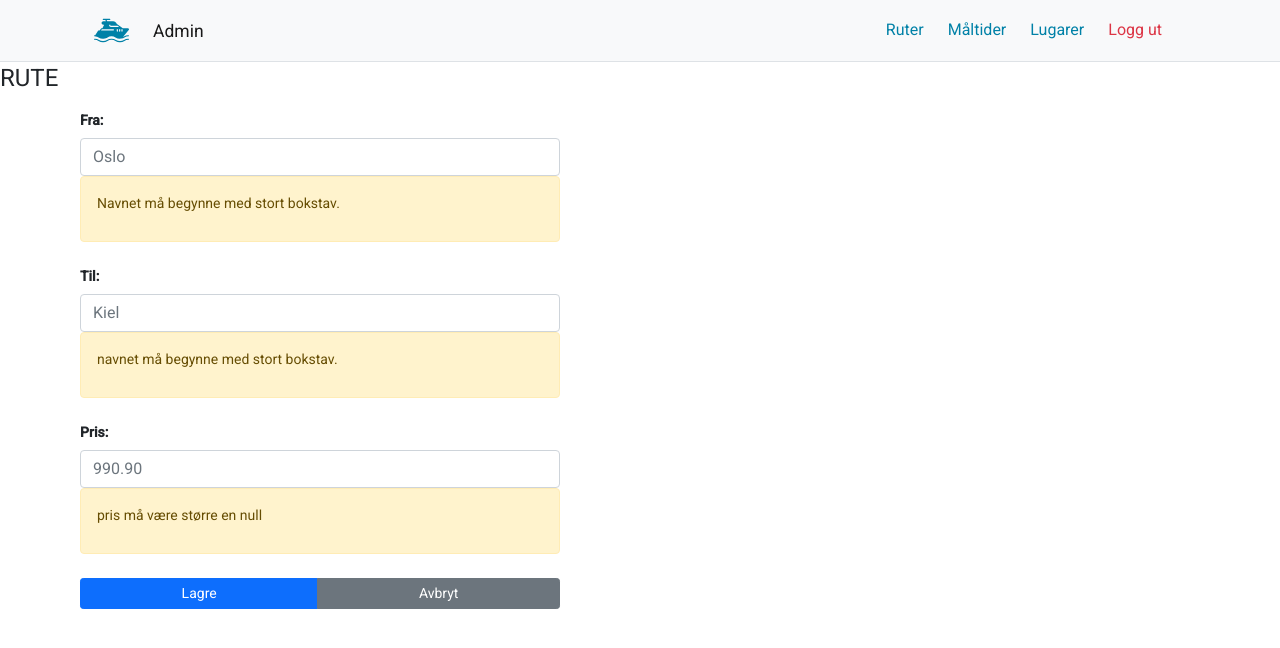
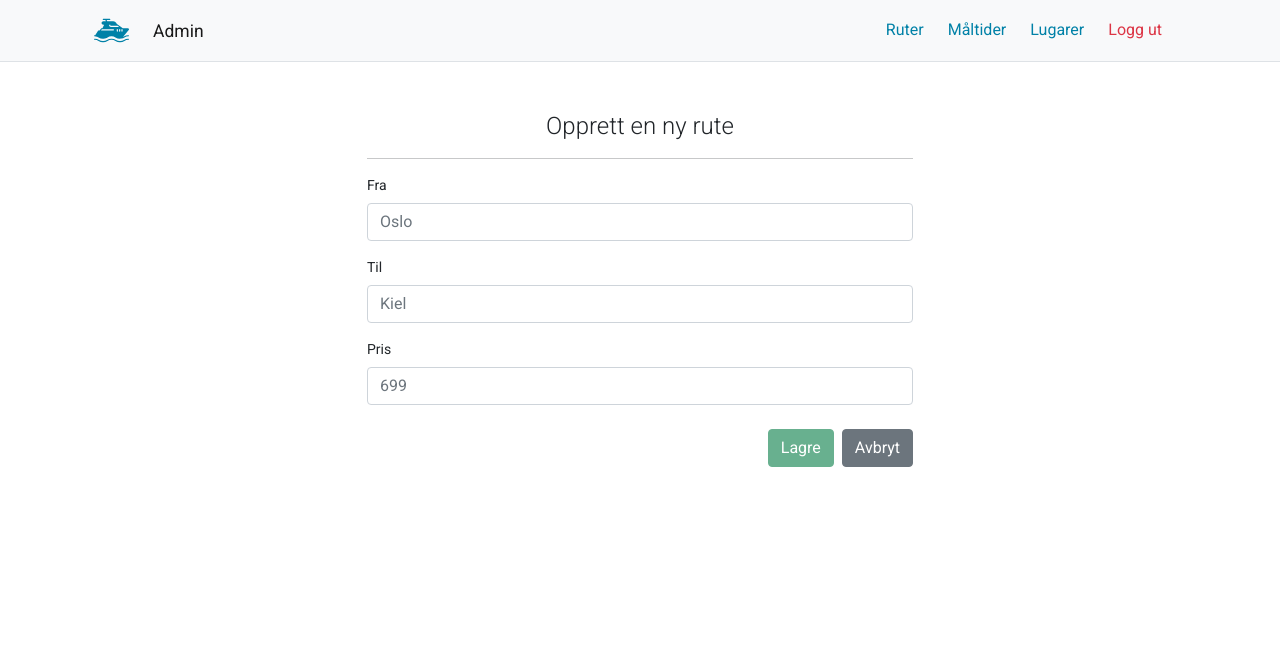
Before and after one commit to NimaAB/web-app-oppgave-2, an Angular app in the folder Web-app-oppgave-2/ClientApp/: page /api/rute/oppdater/1 in a window 1280 px wide. Shown: the top 648 px of the page. Built offline with nearby package versions, Linux system fonts and the light colour scheme.

Commit message:
oppdatert rute form komponent

```diff
--- a/Web-app-oppgave-2/ClientApp/src/app/components/rute-form/rute-form.component.html
+++ b/Web-app-oppgave-2/ClientApp/src/app/components/rute-form/rute-form.component.html
@@ -1,35 +1,62 @@
-<div class="w-50 border-3 border-primary">
-  <h1>RUTE</h1>
-  <form  [formGroup]="form" (ngSubmit)="onSubmit()" class="d-flex flex-column justify-content-center align-items-center">
+
+<div class="container py-5">
+  <div class="row justify-content-center">
+    <div class="col-lg-6">
+      <h1 class="fw-light text-center">Opprett en ny rute</h1>
+      <hr class="w-100">
+
+      <!-- Alert når ruten er lagret. -->
+      <div class="alert alert-success alert-dismissible" *ngIf="isSubmitted">
+        <small class="fs-6">Ruten er lagret!</small>
+        <button type="button" class="btn-close" aria-label="Close" (click)="isSubmitted = !isSubmitted"></button>
+      </div>
+
+      <!-- Form -->
+      <form [formGroup]="form" (ngSubmit)="onSubmit()">
         <input type="hidden" name="id">
-    <div class="form-group w-75">
-      <label class="form-label fw-bolder">Fra: </label>
-      <input formControlName="fra" type="text" placeholder="Oslo" class="form-control">
-      <div class="alert alert-warning" role="alert" *ngIf="form.controls.fra.invalid">
-        <p>Navnet må begynne med stort bokstav.</p>
+        <div class="mb-3">
+          <label for="fra" class="form-label">Fra</label>
+          <input type="text" class="form-control" [class.is-invalid]="fra.touched && fra.invalid"
+                 placeholder="Oslo" id="fra" formControlName="fra">
+          <div *ngIf="fra.touched && fra.invalid" class="invalid-feedback alert alert-danger mt-3">
+            <small class="fs-6" *ngIf="fra.errors?.required">Feltet kan ikke være tomt.</small>
+            <small class="fs-6" *ngIf="fra.errors?.pattern">Navnet må begynne med en stor bokstav.</small>
           </div>
         </div>
-    <div class="form-group mt-2 w-75">
-      <label class="form-label fw-bolder">Til: </label>
-      <input formControlName="til" type="text" placeholder="Kiel" class="form-control">
-      <div class="alert alert-warning" role="alert" *ngIf="form.controls.til.invalid">
-        <p>navnet må begynne med stort bokstav.</p>
+
+        <div class="mb-3">
+          <label for="til" class="form-label">Til</label>
+          <input type="text" class="form-control" [class.is-invalid]="til.touched && til.invalid"
+                 placeholder="Kiel" id="til" formControlName="til">
+          <div *ngIf="til.touched && til.invalid" class="invalid-feedback alert alert-danger mt-3">
+            <small class="fs-6" *ngIf="til.errors?.required">Feltet kan ikke være tomt.</small>
+            <small class="fs-6" *ngIf="til.errors?.pattern">Navnet må begynne med en stor bokstav.</small>
           </div>
         </div>
-    <div class="form-group mt-2 w-75">
-      <label class="form-label fw-bolder">Pris: </label>
-      <input formControlName="pris" type="number" placeholder="990.90" class="form-control">
-      <div class="alert alert-warning" role="alert" *ngIf="form.controls.pris.invalid">
-        <p>pris må være større en null</p>
+
+        <div class="mb-3">
+          <label for="pris" class="form-label">Pris</label>
+          <input type="number" class="form-control" [class.is-invalid]="pris.touched && pris.invalid"
+                 placeholder="699" id="pris" formControlName="pris">
+          <div *ngIf="pris.touched && pris.invalid" class="invalid-feedback alert alert-danger mt-3">
+            <small class="fs-6" *ngIf="pris.errors?.required">Prisen må være større enn 0.</small>
           </div>
         </div>
-    <!--<div class="form-group mt-2 w-75">
-      <label class="form-label fw-bolder">Bilde: </label>
-      <input type="file" placeholder="{{rute.bilde}}" class="form-control" alt="Et bilde" accept=".jpeg, .jpg, .png">
+
+        <!--<div class="mb-3">
+          <label for="bilde" class="form-label text-black-50">Gyldig bilde format: .jpeg .jpg .png</label>
+          <input type="file" class="form-control" [class.is-invalid]="bilde.touched && bilde.invalid"
+                 id="bilde" accept=".jpeg, .jpg, .png" formControlName="bilde">
+          <div class="invalid-feedback alert alert-danger mt-3">
+            <small class="fs-6" *ngIf="bilde.touched && bilde.invalid">Ugyldig bildet.</small>
+          </div>
         </div>-->
-    <div class="form-group mt-2 w-75 btn-group">
-      <input type="submit" value="Lagre" class="btn btn-sm btn-primary">
-      <input type="submit" (click)="gaaTilbake()" value="Avbryt" class="btn btn-sm btn-secondary">
+
+        <div class="form-group py-2 d-flex justify-content-lg-end justify-content-center">
+          <button class="btn btn-success me-2" [disabled]="form.invalid">Lagre</button>
+          <button class="btn btn-secondary" routerLink="/ruter">Avbryt</button>
         </div>
       </form>
     </div>
+  </div>
+</div>
--- a/Web-app-oppgave-2/ClientApp/src/app/components/rute-form/rute-form.component.ts
+++ b/Web-app-oppgave-2/ClientApp/src/app/components/rute-form/rute-form.component.ts
@@ -1,40 +1,53 @@
-import { Component, OnInit } from '@angular/core';
-import { Rute } from 'src/models/rute';
-import { Location } from '@angular/common';
-import {FormGroup, Validators, FormControl } from '@angular/forms';
+import { Component } from '@angular/core';
+import {FormGroup, Validators, FormControl, AbstractControl} from '@angular/forms';
 
 @Component({
   selector: 'app-rute-form',
   templateUrl: './rute-form.component.html',
   styleUrls: ['./rute-form.component.css']
 })
-export class RuteFormComponent implements OnInit {
+export class RuteFormComponent {
+  isSubmitted: boolean = false;
+
   form = new FormGroup({
     fra: new FormControl(
-      null,
-      Validators.compose([Validators.required,Validators.pattern("[A-ZÆØÅ][a-zæøå]{2,25}")])
+      null, [
+        Validators.required,
+        Validators.pattern("[A-ZÆØÅ][a-zæøå]{2,25}")]
     ),
     til: new FormControl(
-      null,
-      Validators.compose([Validators.required,Validators.pattern("[A-ZÆØÅ][a-zæøå]{2,25}")])
+      null, [
+        Validators.required,
+        Validators.pattern("[A-ZÆØÅ][a-zæøå]{2,25}")]
     ),
     pris: new FormControl(
-      null,
-      Validators.required
+      null, Validators.required
+    ),
+    bilde: new FormControl(
+      null
     )
   });
 
-  constructor(private location:Location) {
+  get fra(){
+    return this.form.controls.fra;
   }
 
-  ngOnInit(): void {
+  get til(){
+    return this.form.controls.til;
   }
 
-  gaaTilbake() {
-    this.location.back();
+  get pris(){
+    return this.form.controls.pris;
+  }
+
+  get bilde(){
+    return this.form.controls.bilde;
   }
 
   onSubmit() {
+    this.isSubmitted = true;
+    this.form.reset();
+
     /*let rute:string = `rute = {
     \tfra: ${ this.form.value.fra },
     \n\ttil: ${this.form.value.til},
```
Lines whose indentation alone changed are shown as unchanged.
